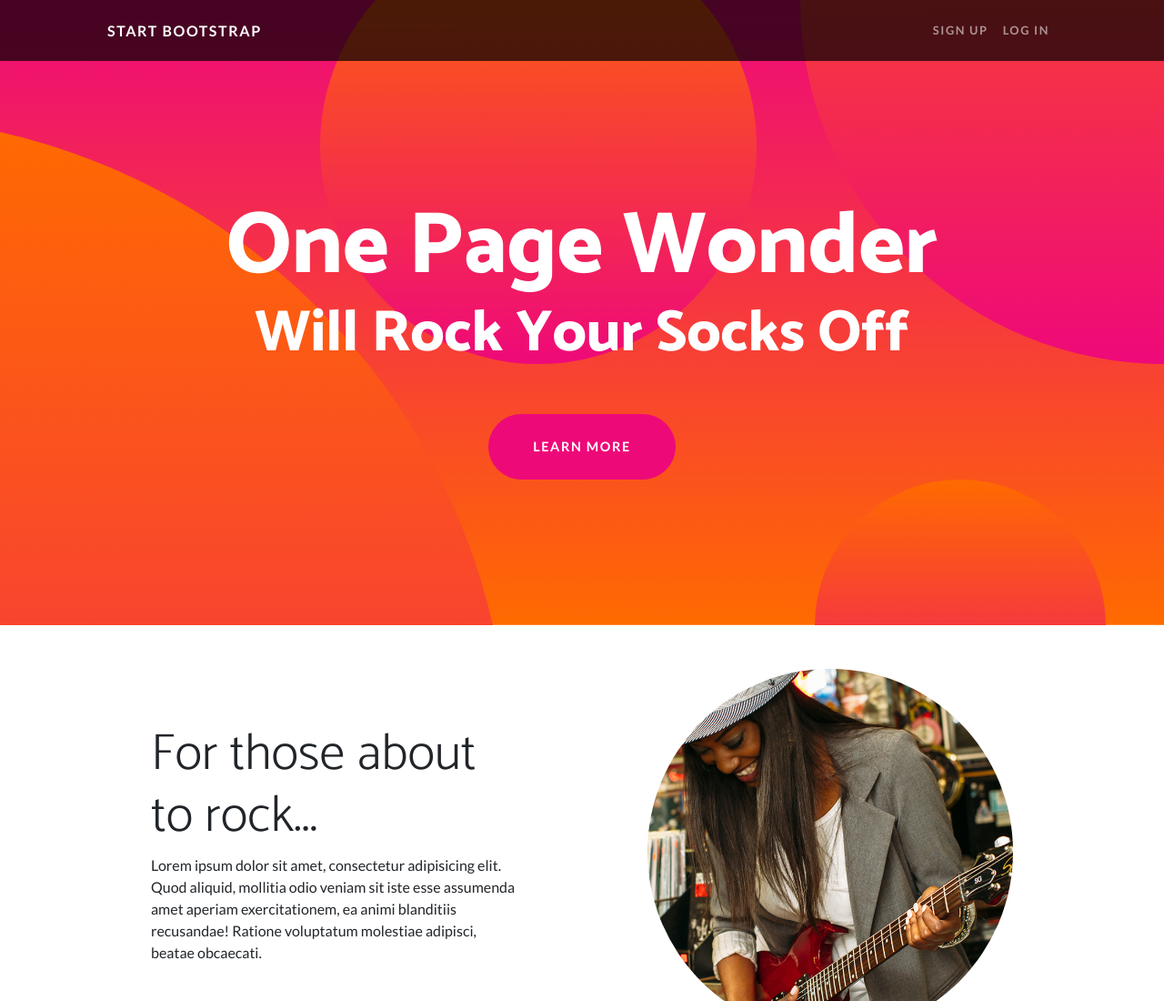
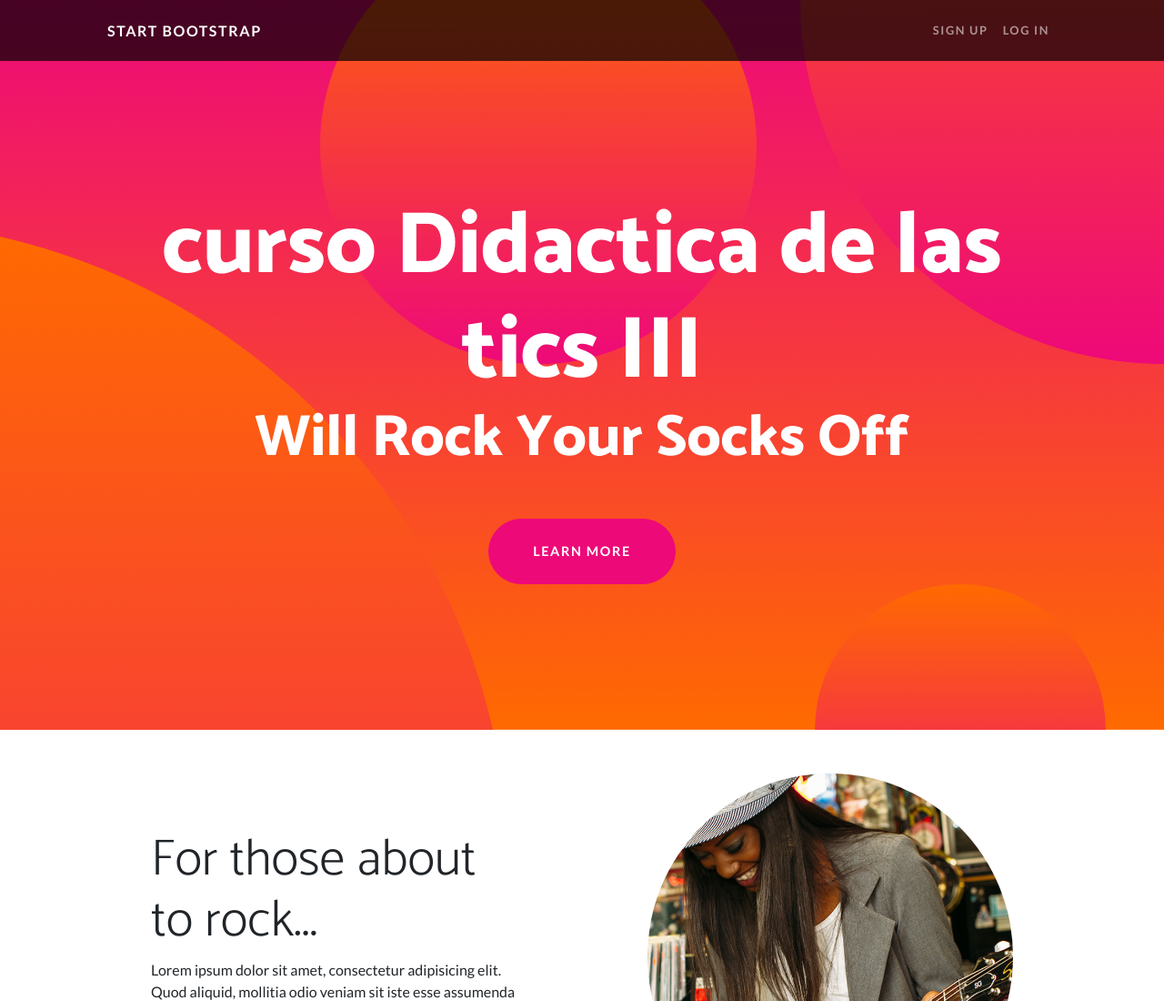
Before and after one commit to capricorniocrema123456789/Didactica-de-las-tics-III., a plain HTML site: page index.html in a window 1280 px wide. Shown: the top 1100 px of the page at 91% size. Drawn offline with nearby package versions, Linux system fonts and the light colour scheme.

Commit message:
Update index.html

```diff
--- a/index.html
+++ b/index.html
@@ -5,7 +5,7 @@
         <meta name="viewport" content="width=device-width, initial-scale=1, shrink-to-fit=no" />
         <meta name="description" content="" />
         <meta name="author" content="" />
-        <title>One Page Wonder - Start Bootstrap Template</title>
+        <title>UNIVERSIDAD NACIONAL DE TRUJILLO - Start Bootstrap Template</title>
         <link rel="icon" type="image/x-icon" href="assets/favicon.ico" />
         <!-- Font Awesome icons (free version)-->
         <script src="https://use.fontawesome.com/releases/v5.15.3/js/all.js" crossorigin="anonymous"></script>
@@ -33,7 +33,7 @@
         <header class="masthead text-center text-white">
             <div class="masthead-content">
                 <div class="container px-5">
-                    <h1 class="masthead-heading mb-0">One Page Wonder</h1>
+                    <h1 class="masthead-heading mb-0">curso Didactica de las tics III</h1>
                     <h2 class="masthead-subheading mb-0">Will Rock Your Socks Off</h2>
                     <a class="btn btn-primary btn-xl rounded-pill mt-5" href="#scroll">Learn More</a>
                 </div>
```
